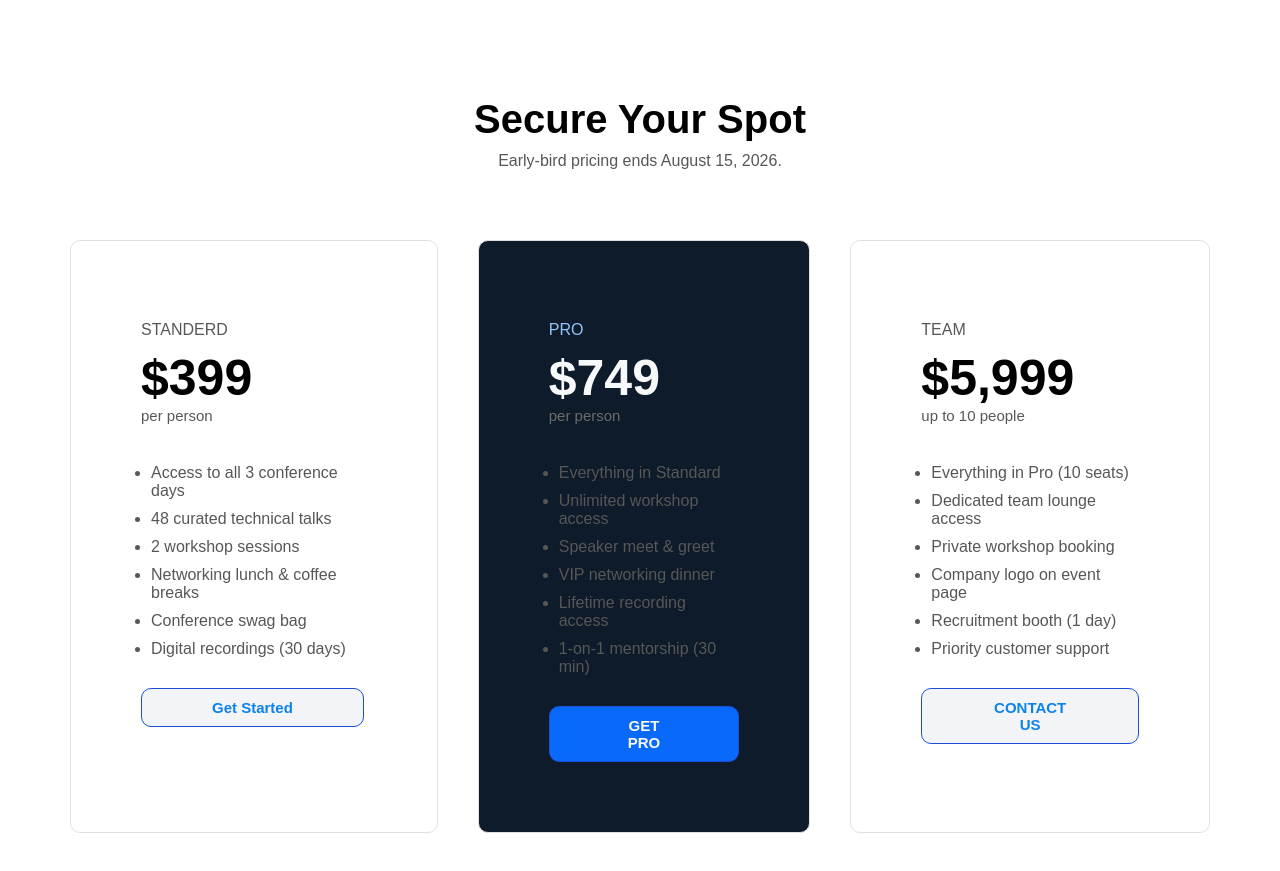
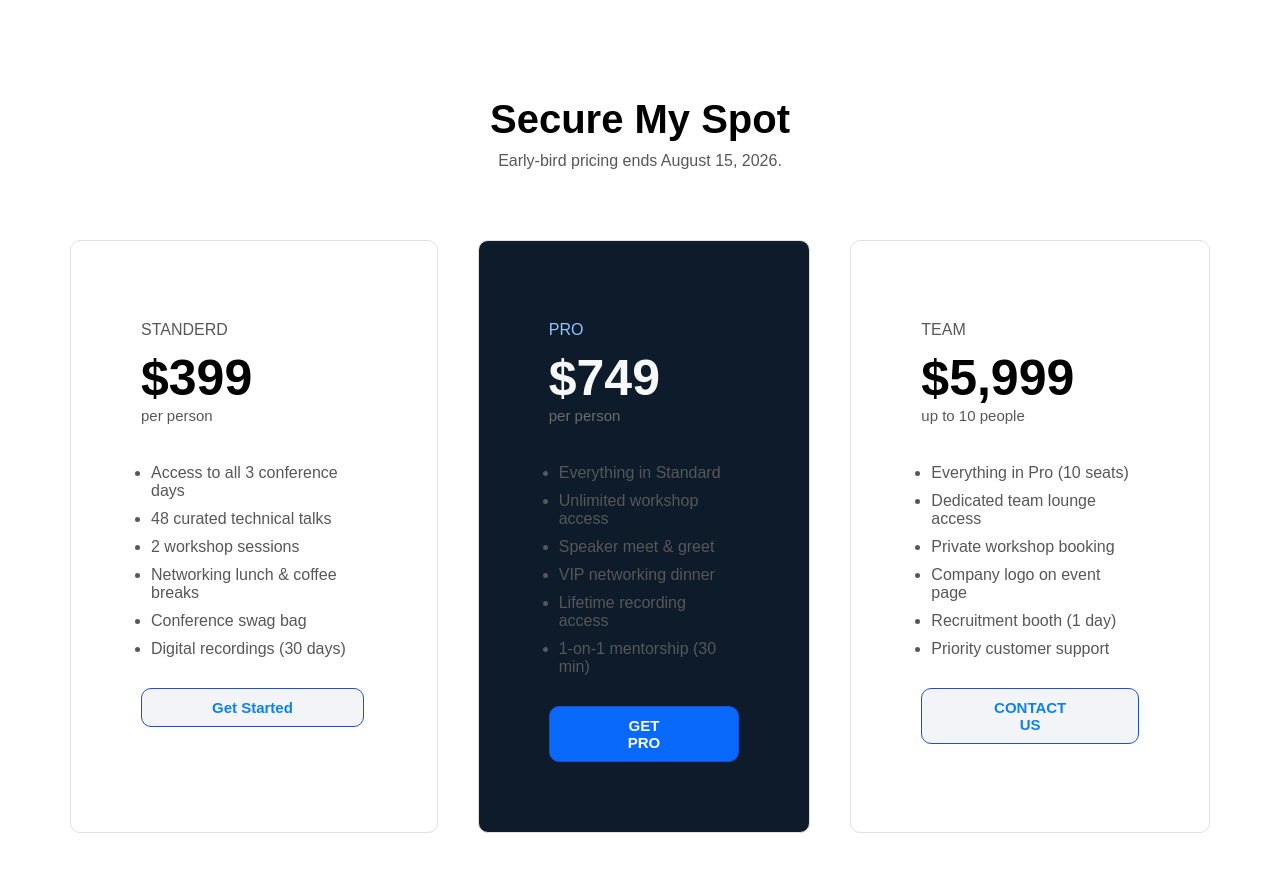
Before and after one commit to MdRafi0198/Rafi-assignment, a plain HTML site: page index.html in a window 1280 px wide. Shown: the part 2030-2901 px from the top of the page. Drawn offline with Linux system fonts and the light colour scheme.

Commit message:
second commit

```diff
--- a/index.html
+++ b/index.html
@@ -8,6 +8,7 @@
     <link rel="stylesheet"
 href="https://cdnjs.cloudflare.com/ajax/libs/font-awesome/6.7.2/css/all.min.css">
 </head>
+
 <body>
 
 
@@ -40,6 +41,7 @@ href="https://cdnjs.cloudflare.com/ajax/libs/font-awesome/6.7.2/css/all.min.css"
 
 
     <section class="speakers-section">
+
         <h1>Meet the Speakers</h1>
         <div class="">
             <div class="speakers">
@@ -82,7 +84,7 @@ href="https://cdnjs.cloudflare.com/ajax/libs/font-awesome/6.7.2/css/all.min.css"
 
 
     <section class="offer-section">
-        <h1>Secure Your Spot</h1>
+        <h1>Secure My Spot</h1>
         <p>Early-bird pricing ends August 15, 2026.</p>
         <div class="offer">
             <div class="offer-1">
```
